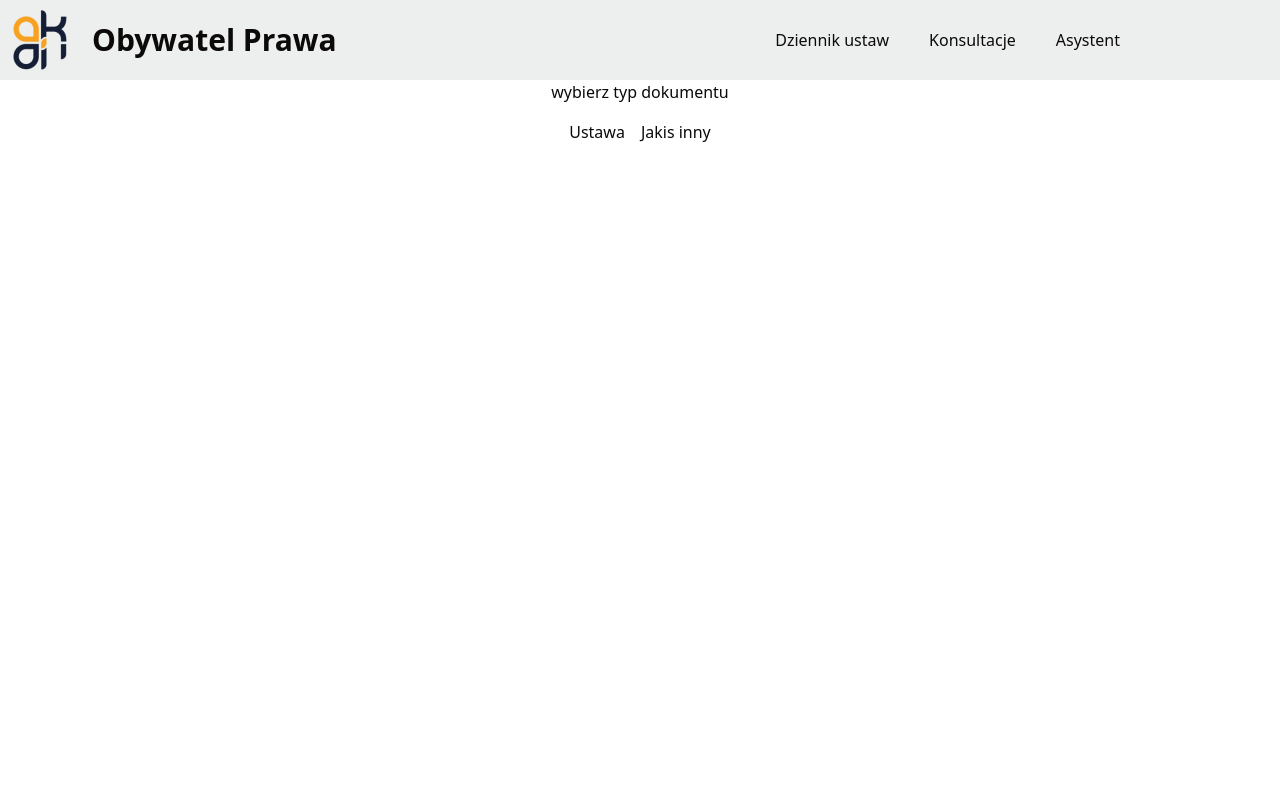
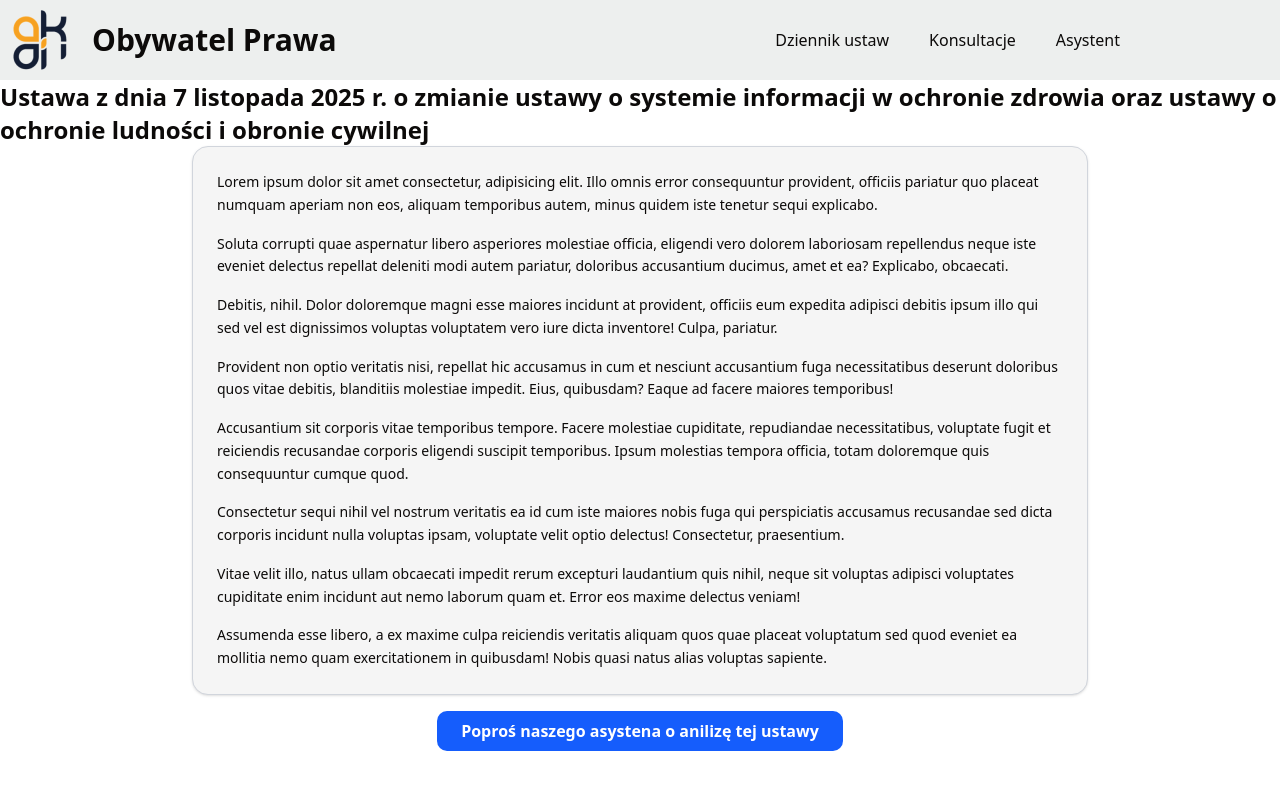
Before and after one commit to RomanGumeniuk/HackNation_2025_AKAI, a Next.js app in the folder client/: page /pdf in a window 1280 px wide. Shown: the top 790 px of the page. Built offline with nearby package versions, Linux system fonts and the light colour scheme.

Commit message:
ustawa sie wyswietla wszysto cacy

```diff
--- a/client/src/app/pdf/page.tsx
+++ b/client/src/app/pdf/page.tsx
@@ -4,7 +4,7 @@ import { useState } from 'react';
 
 const page = () => {
 
-    const [type, setType] = useState(-1);
+    const [type, setType] = useState(3); // ma byc -1
     const [title , setTitle] = useState("Ustawa z dnia 7 listopada 2025 r. o zmianie ustawy o systemie informacji w ochronie zdrowia oraz ustawy o ochronie ludności i obronie cywilnej");
     const [text, setText] = useState([
     "Lorem ipsum dolor sit amet consectetur, adipisicing elit. Illo omnis error consequuntur provident, officiis pariatur quo placeat numquam aperiam non eos, aliquam temporibus autem, minus quidem iste tenetur sequi explicabo.",
@@ -17,8 +17,20 @@ const page = () => {
     "Assumenda esse libero, a ex maxime culpa reiciendis veritatis aliquam quos quae placeat voluptatum sed quod eveniet ea mollitia nemo quam exercitationem in quibusdam! Nobis quasi natus alias voluptas sapiente."
     ]);
     const [file, setFile] = useState(null);
+    const [opinia, setOpinia] = useState();
 
-    const handleBaton = () => {};
+    const handleBaton = () => {
+        setOpinia([
+    "Lorem ipsum dolor sit amet consectetur, adipisicing elit. Illo omnis error consequuntur provident, officiis pariatur quo placeat numquam aperiam non eos, aliquam temporibus autem, minus quidem iste tenetur sequi explicabo.",
+    "Soluta corrupti quae aspernatur libero asperiores molestiae officia, eligendi vero dolorem laboriosam repellendus neque iste eveniet delectus repellat deleniti modi autem pariatur, doloribus accusantium ducimus, amet et ea? Explicabo, obcaecati.",
+    "Debitis, nihil. Dolor doloremque magni esse maiores incidunt at provident, officiis eum expedita adipisci debitis ipsum illo qui sed vel est dignissimos voluptas voluptatem vero iure dicta inventore! Culpa, pariatur.",
+    "Provident non optio veritatis nisi, repellat hic accusamus in cum et nesciunt accusantium fuga necessitatibus deserunt doloribus quos vitae debitis, blanditiis molestiae impedit. Eius, quibusdam? Eaque ad facere maiores temporibus!",
+    "Accusantium sit corporis vitae temporibus tempore. Facere molestiae cupiditate, repudiandae necessitatibus, voluptate fugit et reiciendis recusandae corporis eligendi suscipit temporibus. Ipsum molestias tempora officia, totam doloremque quis consequuntur cumque quod.",
+    "Consectetur sequi nihil vel nostrum veritatis ea id cum iste maiores nobis fuga qui perspiciatis accusamus recusandae sed dicta corporis incidunt nulla voluptas ipsam, voluptate velit optio delectus! Consectetur, praesentium.",
+    "Vitae velit illo, natus ullam obcaecati impedit rerum excepturi laudantium quis nihil, neque sit voluptas adipisci voluptates cupiditate enim incidunt aut nemo laborum quam et. Error eos maxime delectus veniam!",
+    "Assumenda esse libero, a ex maxime culpa reiciendis veritatis aliquam quos quae placeat voluptatum sed quod eveniet ea mollitia nemo quam exercitationem in quibusdam! Nobis quasi natus alias voluptas sapiente."
+    ]);
+    };
 
     const handleFile = (e) => {
         console.log("wartość:", e.target.value); // dostęp do e
@@ -36,7 +48,7 @@ const page = () => {
     };
 
 
-    if (type === -1){
+    if (type === -1){ // decyzja co wrzucam
         return <div className={"flex justify-top items-center flex-col h-full"}>
                         <h1>
                             wybierz typ dokumentu
@@ -53,7 +65,7 @@ const page = () => {
                     </div>
                 </div>;
     }
-    if (type === 1){
+    if (type === 1){ //ustawa
         return <div>
                    <div className={"flex justify-top items-center flex-col h-screen"}>
                         <h1 className={"mb-3 text-2 font-bold"}>Wgraj plik PDF</h1>
@@ -63,7 +75,7 @@ const page = () => {
                     </div>
                 </div>;
     }
-    if (type === 2){
+    if (type === 2){ // wniossek
         return <div>
                    <div className={"flex justify-top items-center flex-col h-screen"}>
                         <h1 className={"mb-3 text-2 font-bold"}>Wgraj plik PDF</h1>
@@ -74,7 +86,7 @@ const page = () => {
                 </div>;
     }
 
-    if (type === 3){
+    if (type === 3){ //ustawa
         return <div>
                     <h1 className="text-2xl font-bold leading-snug">{title}</h1>
 
@@ -85,16 +97,31 @@ const page = () => {
                         ))}
                     </div>
                     </Background>
-
-                    <button type='submit' onSubmit={handleBaton}>ocen mi tej</button>
+                    <div className='flex justify-center m-2'>
+                    <button className={' m-2 px-6 py-2 bg-blue-600 text-white font-semibold rounded-lg hover:bg-blue-700 transition-colors'} type='button' onClick={handleBaton}>Poproś naszego asystena o anilizę tej ustawy</button>
+                    </div>
+                    {opinia && <Background>
+                        <div className="leading-relaxed text-sm space-y-4">
+                        {opinia.map((opinia_2, idx) => (
+                            <p key={idx}>{opinia_2}</p>
+                        ))}
+                        </div>
+                    </Background>}
                 </div>;
     }
 
-    if (type === 4){
+    if (type === 4){ // wniosek
         return <div>
-                    <h1 className="text-2xl font-bold leading-snug">Pomagam tobie z tym innym</h1>
+                    <h1 className="text-2xl font-bold leading-snug">Chętnie pomogę tobie z tym wnioskiem</h1>
 
-                    teraz pomoc z tym innym
+                        <Background>
+                    <div className="leading-relaxed text-sm space-y-4">
+                        {text.map((text_2, idx) => (
+                        <p key={idx}>{text_2}</p>
+                        ))}
+                    </div>
+                        </Background>
+
 
                 </div>;
         }
--- a/client/tsconfig.json
+++ b/client/tsconfig.json
@@ -15,7 +15,7 @@
     "moduleResolution": "bundler",
     "resolveJsonModule": true,
     "isolatedModules": true,
-    "jsx": "preserve",
+    "jsx": "react-jsx",
     "incremental": true,
     "plugins": [
       {
```
